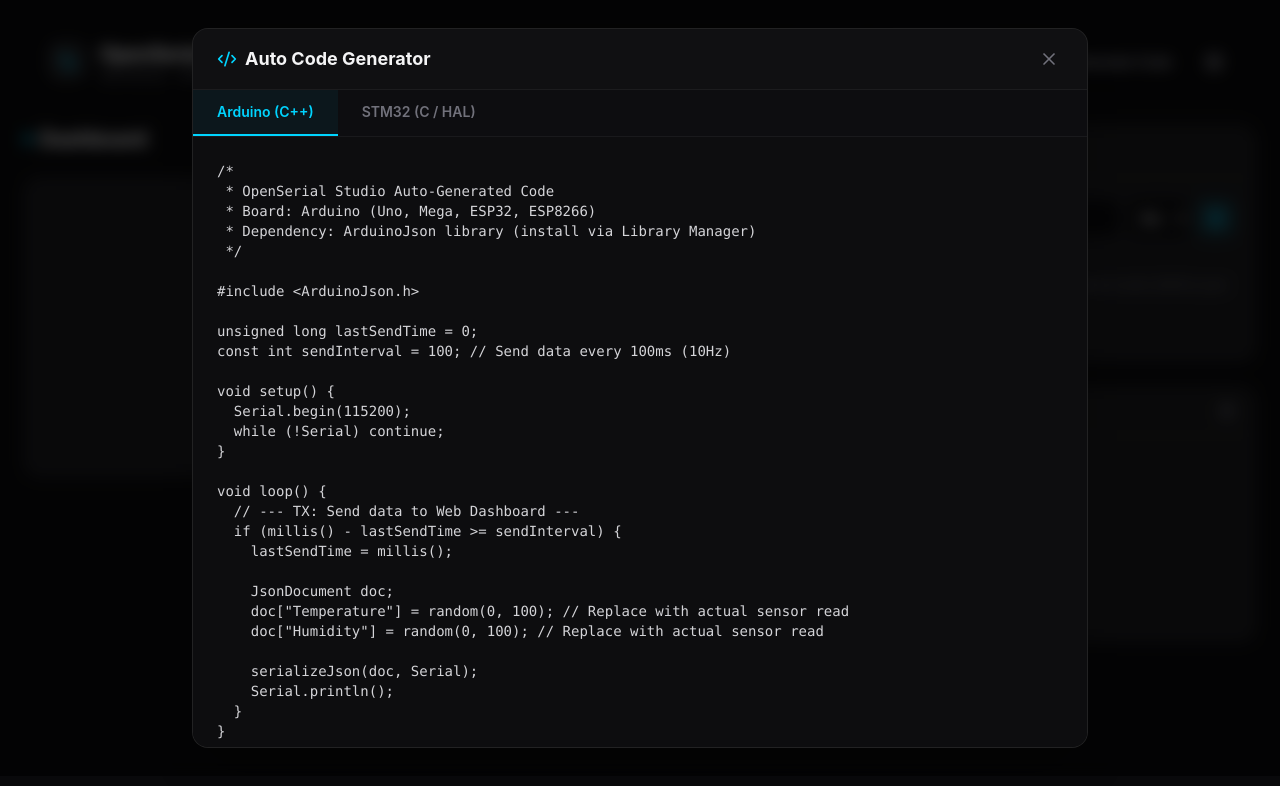
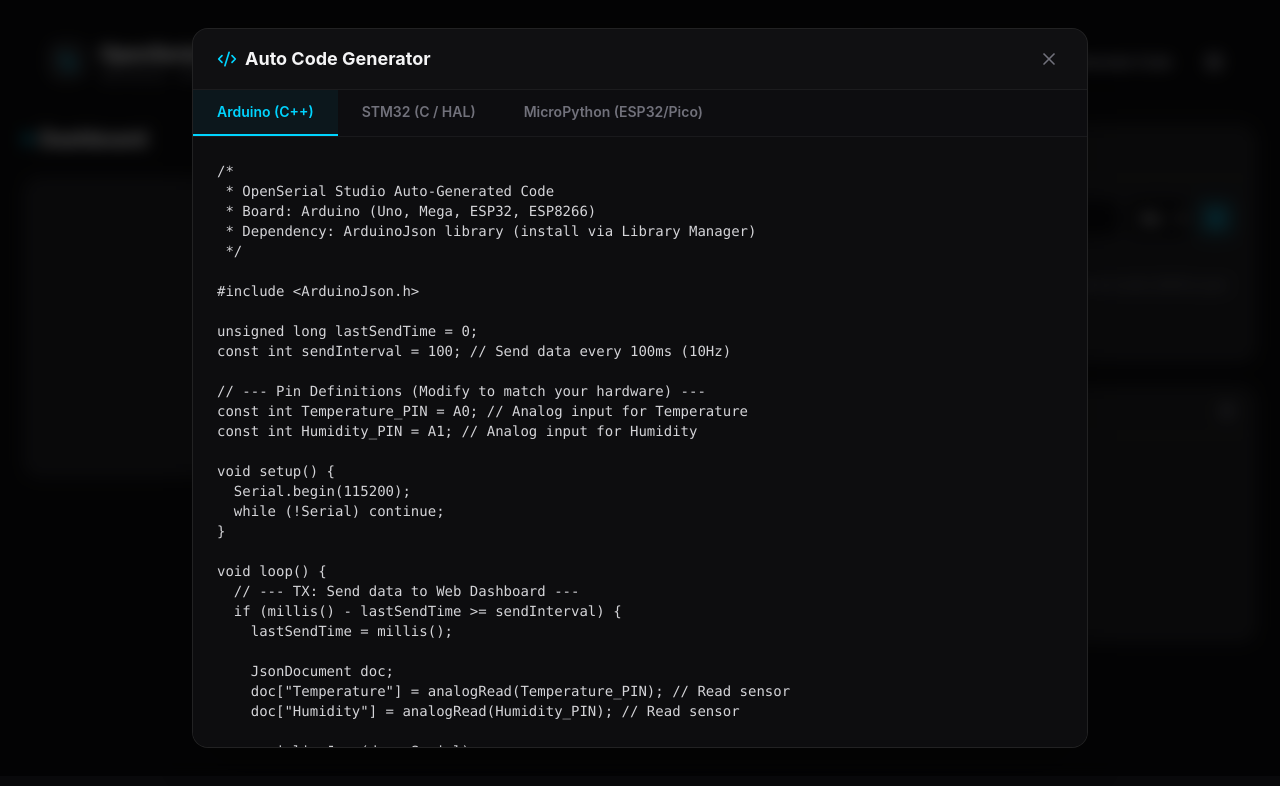
Before and after one commit to ptai-eng/OpenSerial-Studio, a React (Vite) app: page / in a window 1280 px wide. Both pictures are taken after typing "Sample" into the empty fields and a click on the button "Generate Code". Shown: the top 786 px of the page. Built offline with nearby package versions, Linux system fonts and the light colour scheme.

Commit message:
feat: enhance auto codegen with hardware pins and MicroPython support

```diff
--- a/src/components/widgets/CodeGeneratorModal.tsx
+++ b/src/components/widgets/CodeGeneratorModal.tsx
@@ -1,6 +1,6 @@
 import React, { useState } from 'react';
 import { X, Code2, Copy, Check } from 'lucide-react';
-import { generateArduinoCode, generateSTM32Code } from '../../lib/codegen';
+import { generateArduinoCode, generateSTM32Code, generateMicroPythonCode } from '../../lib/codegen';
 import type { ControlSpec } from '../../lib/codegen';
 
 interface CodeGeneratorModalProps {
@@ -16,14 +16,16 @@ export const CodeGeneratorModal: React.FC<CodeGeneratorModalProps> = ({
   widgetKeys,
   controls
 }) => {
-  const [activeTab, setActiveTab] = useState<'arduino' | 'stm32'>('arduino');
+  const [activeTab, setActiveTab] = useState<'arduino' | 'stm32' | 'micropython'>('arduino');
   const [copied, setCopied] = useState(false);
 
   if (!isOpen) return null;
 
   const code = activeTab === 'arduino'
     ? generateArduinoCode(widgetKeys, controls)
-    : generateSTM32Code(widgetKeys, controls);
+    : activeTab === 'stm32'
+      ? generateSTM32Code(widgetKeys, controls)
+      : generateMicroPythonCode(widgetKeys, controls);
 
   const handleCopy = () => {
     navigator.clipboard.writeText(code);
@@ -67,6 +69,14 @@ export const CodeGeneratorModal: React.FC<CodeGeneratorModalProps> = ({
           >
             STM32 (C / HAL)
           </button>
+          <button
+            onClick={() => setActiveTab('micropython')}
+            className={`px-6 py-3 text-sm font-semibold transition-colors border-b-2 ${
+              activeTab === 'micropython' ? 'border-accent-blue text-accent-blue bg-accent-blue/5' : 'border-transparent text-zinc-500 hover:text-zinc-300 hover:bg-white/5'
+            }`}
+          >
+            MicroPython (ESP32/Pico)
+          </button>
         </div>
 
         {/* Code Content */}
--- a/src/lib/codegen.ts
+++ b/src/lib/codegen.ts
@@ -6,6 +6,7 @@ export interface ControlSpec {
 export function generateArduinoCode(widgets: string[], controls: ControlSpec[]): string {
   const hasRx = controls.length > 0;
   const hasTx = widgets.length > 0;
+  const txWidgets = hasTx ? widgets : ['Temperature', 'Humidity'];
 
   let code = `/*
  * OpenSerial Studio Auto-Generated Code
@@ -18,17 +19,27 @@ export function generateArduinoCode(widgets: string[], controls: ControlSpec[]):
 unsigned long lastSendTime = 0;
 const int sendInterval = 100; // Send data every 100ms (10Hz)
 
-void setup() {
-  Serial.begin(115200);
-  while (!Serial) continue;
+// --- Pin Definitions (Modify to match your hardware) ---
 `;
+
+  if (hasRx) {
+    controls.forEach((c, i) => {
+      code += `const int ${c.id}_PIN = ${i + 2};  // Output pin for ${c.id}\n`;
+    });
+  }
+
+  if (hasTx || !hasRx) {
+    txWidgets.forEach((w, i) => {
+      code += `const int ${w}_PIN = A${i}; // Analog input for ${w}\n`;
+    });
+  }
+
+  code += `\nvoid setup() {\n  Serial.begin(115200);\n  while (!Serial) continue;\n`;
 
   if (hasRx) {
     code += `\n  // Initialize pins for controls\n`;
     controls.forEach(c => {
-      if (c.type === 'button') {
-        code += `  // pinMode(${c.id}_PIN, OUTPUT);\n`;
-      }
+      code += `  pinMode(${c.id}_PIN, OUTPUT);\n`;
     });
   }
 
@@ -45,24 +56,23 @@ void setup() {
       code += `      if (doc.containsKey("${c.id}")) {\n`;
       if (c.type === 'button') {
         code += `        int val = doc["${c.id}"];\n`;
-        code += `        // digitalWrite(${c.id}_PIN, val);\n`;
+        code += `        digitalWrite(${c.id}_PIN, val);\n`;
       } else {
         code += `        int val = doc["${c.id}"];\n`;
-        code += `        // analogWrite(${c.id}_PIN, val);\n`;
+        code += `        analogWrite(${c.id}_PIN, val);\n`;
       }
       code += `      }\n`;
     });
     code += `    }\n  }\n\n`;
   }
 
-  if (hasTx || !hasRx) { // If nothing, generate generic tx
-    const txWidgets = hasTx ? widgets : ['Temperature', 'Humidity'];
+  if (hasTx || !hasRx) {
     code += `  // --- TX: Send data to Web Dashboard ---\n`;
     code += `  if (millis() - lastSendTime >= sendInterval) {\n`;
     code += `    lastSendTime = millis();\n\n`;
     code += `    JsonDocument doc;\n`;
     txWidgets.forEach(w => {
-      code += `    doc["${w}"] = random(0, 100); // Replace with actual sensor read\n`;
+      code += `    doc["${w}"] = analogRead(${w}_PIN); // Read sensor\n`;
     });
     code += `\n    serializeJson(doc, Serial);\n`;
     code += `    Serial.println();\n  }\n`;
```
